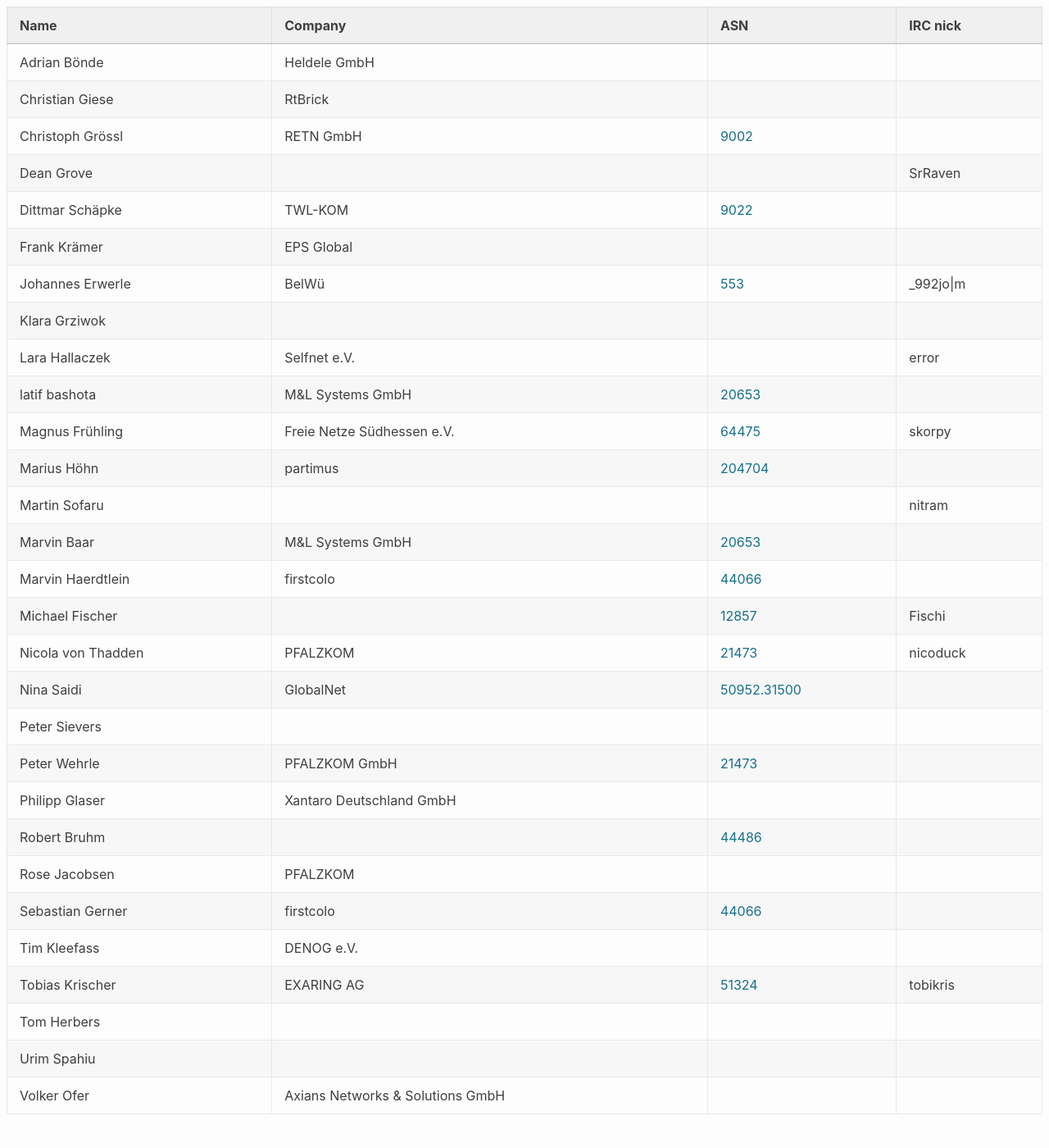
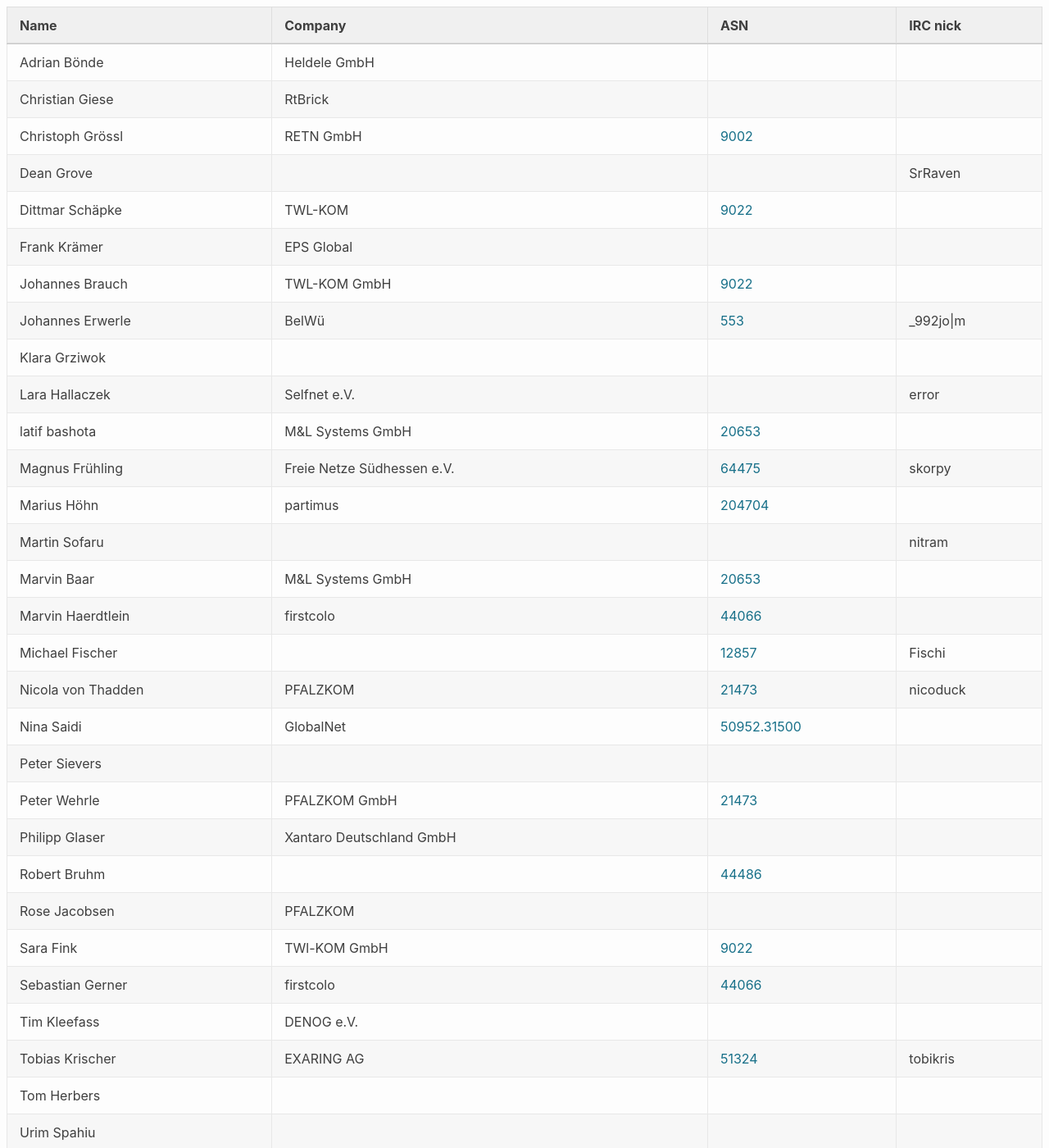
Before and after one commit to denog/pretix-attendeelist, a Jekyll site: the page built from denogmeetup24-04/index.markdown, in a window 1280 px wide and 1400 px high. Shown: the whole window at 82% size. Built offline with Jekyll 4.4.1, drawn with Linux system fonts in a browser that asks for light colours.

Commit message:
Latest data: Mon Feb 19 09:10:21 UTC 2024

```diff
--- a/_data/attendees_denogmeetup24-04.json
+++ b/_data/attendees_denogmeetup24-04.json
@@ -34,6 +34,12 @@
     "company": "EPS Global",
     "irc": null,
     "asn": null
+  },
+  {
+    "name": "Johannes Brauch",
+    "company": "TWL-KOM GmbH",
+    "irc": null,
+    "asn": "9022"
   },
   {
     "name": "Johannes Erwerle",
@@ -138,6 +144,12 @@
     "asn": null
   },
   {
+    "name": "Sara Fink",
+    "company": "TWl-KOM GmbH",
+    "irc": null,
+    "asn": "9022"
+  },
+  {
     "name": "Sebastian Gerner",
     "company": "firstcolo",
     "irc": null,
```
